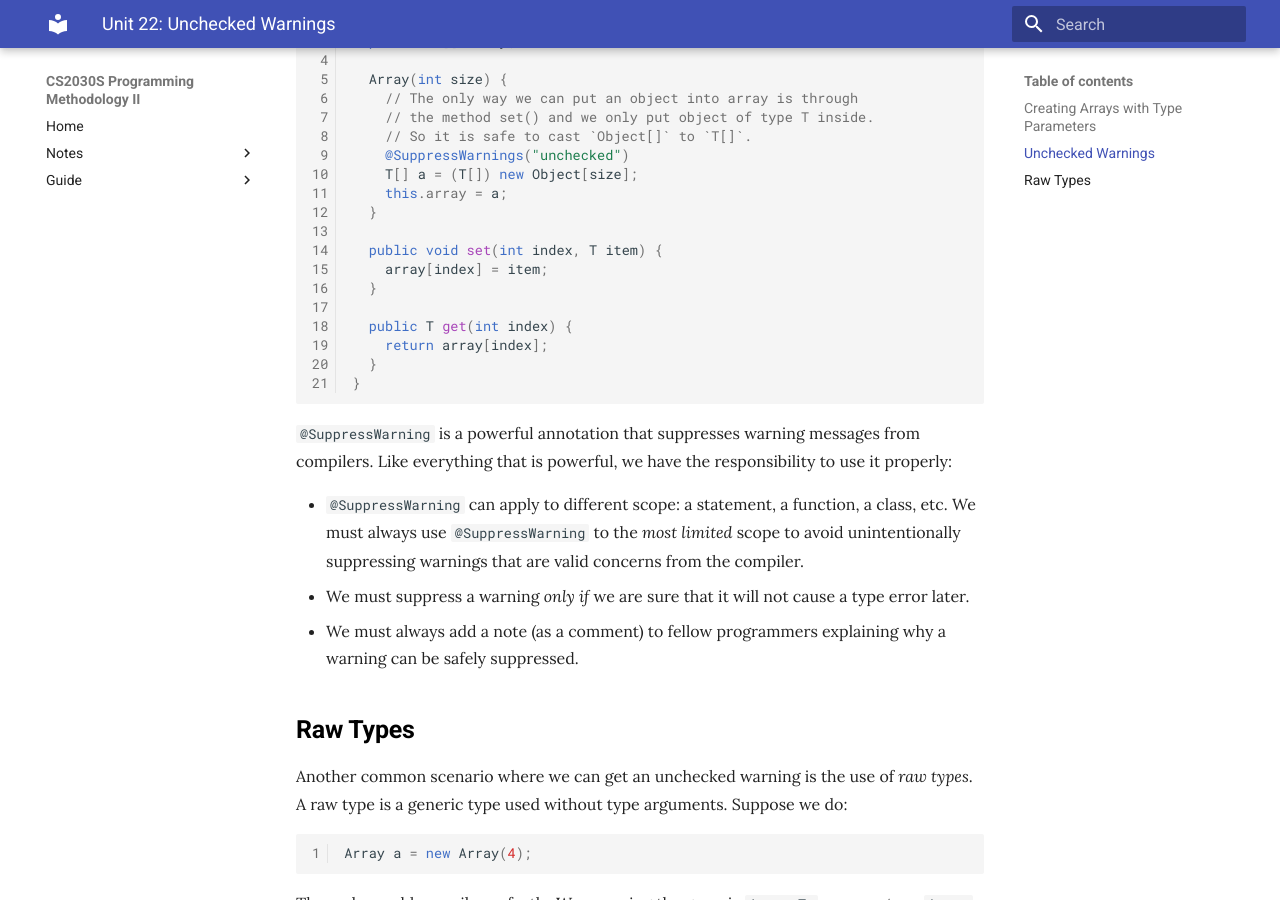
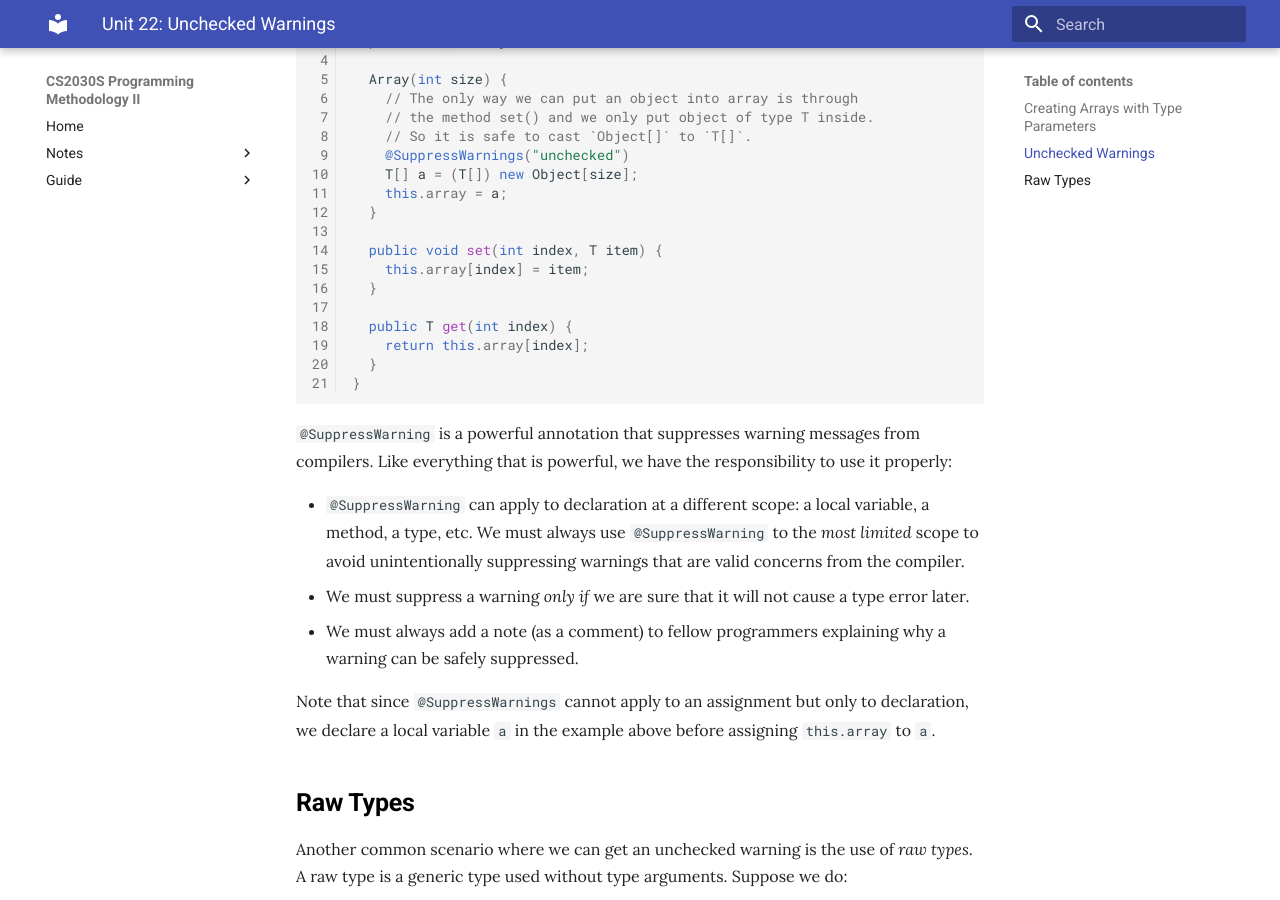
Before and after one commit to nus-cs2030s/2021-s2, an MkDocs documentation site: the page built from docs/22-unchecked.md, in a window 1280 px wide and 900 px high, scrolled down 3461 px. Built offline with MkDocs 1.6.1 and Material for MkDocs 9.7.7, drawn with Linux system fonts in a browser that asks for light colours; some of the changed text lies outside the part shown.

Commit message:
Clarify @SuppressWarnings apply to declaration only

````diff
--- a/docs/22-unchecked.md
+++ b/docs/22-unchecked.md
@@ -34,19 +34,19 @@ class Array<T> {
   private T[] array;
 
   Array(int size) {
-    array = (T[]) new Object[size];
+    this.array = (T[]) new Object[size];
   }
 
   public void set(int index, T item) {
-    array[index] = item;
+    this.array[index] = item;
   }
 
   public T get(int index) {
-    return array[index];
+    return this.array[index];
   }
 
   public T[] getArray() {
-    return array[];
+    return this.array[];
   }
 }
 ```
@@ -81,7 +81,7 @@ An unchecked warning is basically a message from the compiler that he has done w
 Recall that type erasure generates the following code:
 ```Java
   public String get(int index) {
-    return (String) array[index];
+    return (String) this.array[index];
   }
 ```
 
@@ -105,15 +105,15 @@ class Array<T> {
   private T[] array;
 
   Array(int size) {
-    array = (T[]) new Object[size];
+    this.array = (T[]) new Object[size];
   }
 
   public void set(int index, T item) {
-    array[index] = item;
+    this.array[index] = item;
   }
 
   public T get(int index) {
-    return array[index];
+    return this.array[index];
   }
 }
 ```
@@ -143,20 +143,22 @@ class Array<T> {
   }
 
   public void set(int index, T item) {
-    array[index] = item;
+    this.array[index] = item;
   }
 
   public T get(int index) {
-    return array[index];
+    return this.array[index];
   }
 }
 ```
 
 `@SuppressWarning` is a powerful annotation that suppresses warning messages from compilers.  Like everything that is powerful, we have the responsibility to use it properly:
 
-- `@SuppressWarning` can apply to different scope: a statement, a function, a class, etc.  We must always use `@SuppressWarning` to the _most limited_ scope to avoid unintentionally suppressing warnings that are valid concerns from the compiler.
+- `@SuppressWarning` can apply to declaration at a different scope: a local variable, a method, a type, etc.  We must always use `@SuppressWarning` to the _most limited_ scope to avoid unintentionally suppressing warnings that are valid concerns from the compiler.
 - We must suppress a warning _only if_ we are sure that it will not cause a type error later.
 - We must always add a note (as a comment) to fellow programmers explaining why a warning can be safely suppressed.
+
+Note that since `@SuppressWarnings` cannot apply to an assignment but only to declaration, we declare a local variable `a` in the example above before assigning `this.array` to `a`.
 
 ## Raw Types
 
````
